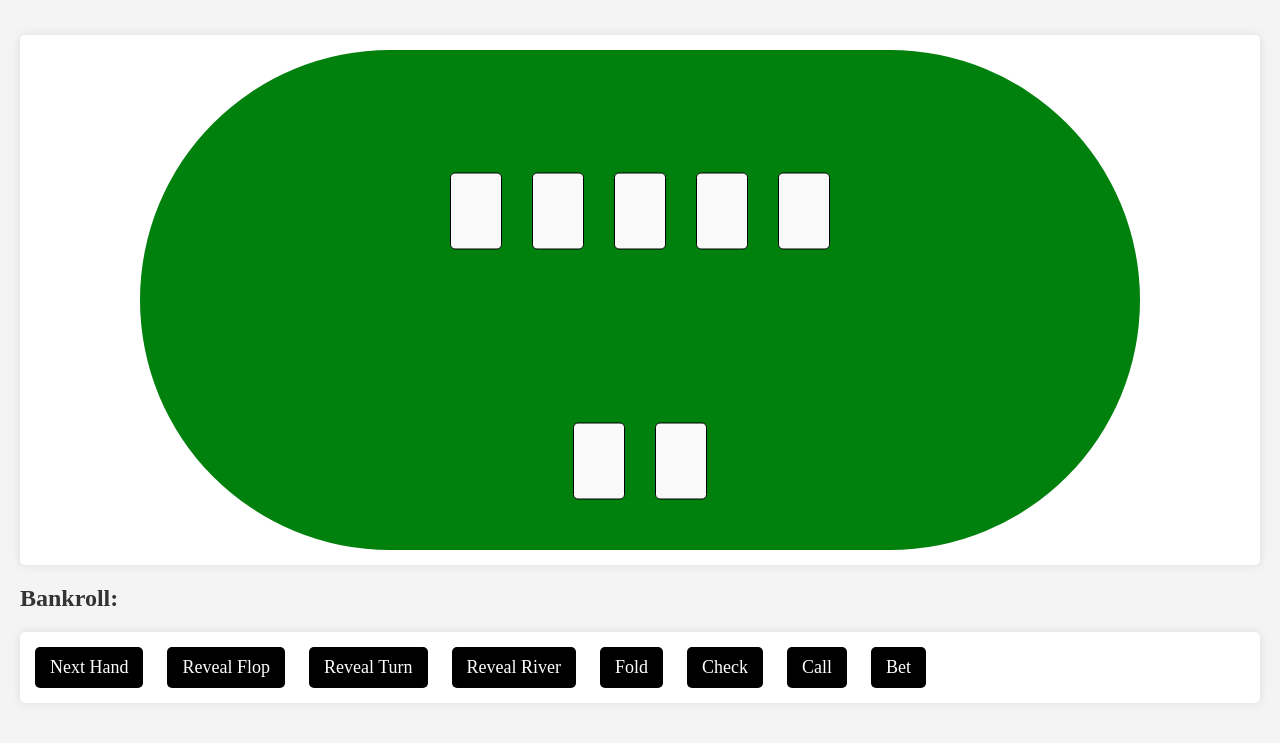
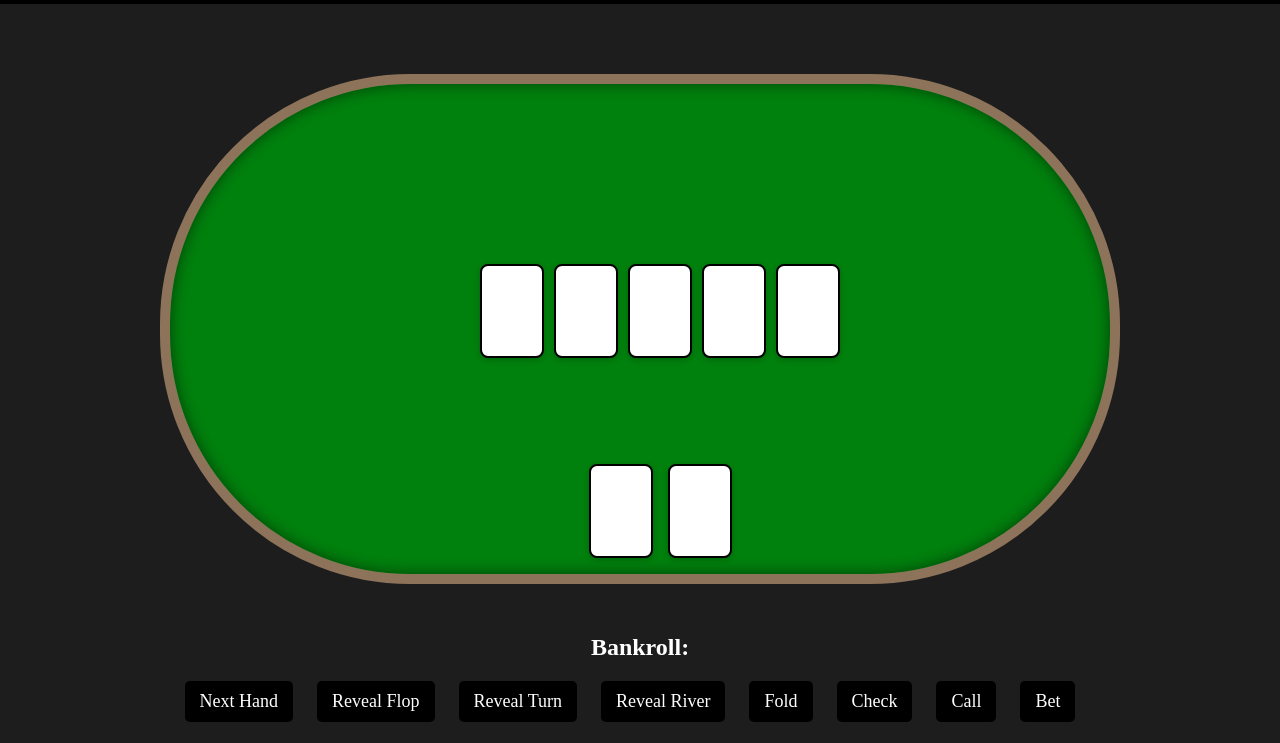
Before and after one commit to CS196Illinois/FA24-Group16, a plain HTML site: page Frontend/index.html in a window 1280 px wide. Shown: the part 92-835 px from the top of the page. Drawn offline with Linux system fonts and the light colour scheme; a web font is replaced by a local one.

Commit message:
updated css

```diff
--- a/Frontend/styles.css
+++ b/Frontend/styles.css
@@ -1,53 +1,87 @@
+@import url('https://fonts.googleapis.com/css2?family=JQKAs+Wild&display=swap');
+
 body {
     font-family: 'Times New Roman', Times, serif;
     margin: 0;
     padding: 0;
-    background-color: #f4f4f4;
+    background-color: #1d1d1d;
 }
-
 
 header {
     background: #000000;
     color: #fff;
     padding: 20px 0;
     text-align: center;
+    font-family: 'JQKAs Wild', cursive;
 }
-
 
 h1 {
     margin: 0;
-    font-size: 2.5em;
+    font-size: 3em;
+    font-family: 'Lobster', cursive;
+    color: #f4a261;
+    text-shadow: 2px 2px 8px rgba(0, 0, 0, 0.7);
 }
 
-
 h2 {
-    color: #333;
+    color: white;
 }
-
-
 main {
     padding: 20px;
+    text-align: center;
 }
-
-
-section {
-    margin: 20px 0;
-    padding: 15px;
-    background: #fff;
-    border-radius: 5px;
-    box-shadow: 0 0 10px rgba(0, 0, 0, 0.1);
-}
-
 
 .oval {
     position: relative;
-    width: 1000px;
-    height: 500px;
+    width: 900px;
+    height: 450px;
     background: #00810d;
     border-radius: 250px;
-    margin: auto;
+    margin: 50px auto;
+    box-shadow: inset 0 0 15px rgba(0, 0, 0, 0.5);
+    display: flex;
+    justify-content: center;
+    align-items: center;
+    padding: 20px;
+    border: 10px solid #8e735b;
 }
 
+#community {
+    display: flex;
+    gap: 10px;
+    justify-content: center;
+    position: absolute;
+    bottom: 350px;
+    width: 100%;
+}
+
+#hand {
+    display: flex;
+    justify-content: center;
+    gap: 15px;
+    position: absolute;
+    bottom: 150px;
+    width: 100%;
+}
+
+.card {
+    width: 60px;
+    height: 90px;
+    border: 2px solid #000;
+    text-align: center;
+    line-height: 90px;
+    font-size: 24px;
+    background-color: #fff;
+    color: #000;
+    border-radius: 8px;
+    font-weight: bold;
+    box-shadow: 0 2px 6px rgba(0, 0, 0, 0.2);
+    transition: transform 0.2s;
+}
+
+.card:hover {
+    transform: scale(1.1);
+}
 
 button {
     padding: 10px 15px;
@@ -61,78 +95,26 @@ button {
     margin-right: 20px;
 }
 
-
 button:hover {
     background: #6e747b;
+    transform: scale(1.05);
 }
 
-
-#hand, #community {
-    position: absolute; /* Position the hand container */
-    bottom: 150px; /* Center vertically within the oval */
-    left: 50%; /* Center horizontally within the oval */
-    transform: translate(-50%, -50%); /* Adjust to center */
-    display: flex; /* Use flexbox to align cards */
-    gap: 10px; /* Space between cards */
-}
-
-#community {
-    margin-bottom: 250px;
+.player {
+    text-align: center;
+    color: #fff;
+    font-size: 1.2em;
+    margin-top: 20px;
 }
 
 #fold-message {
-    color: red;
-    margin-top: 10px;
+    color: white;
     font-weight: bold;
     font-size: 50px;
     text-align: center;
+    position: absolute;
+    top: 50%; /* Vertically center the message */
+    left: 50%; /* Horizontally center the message */
+    transform: translate(-50%, -50%); /* Adjust to perfectly center it */
+    width: 80%;
 }
-
-.card {
-    display: inline-block;
-    width: 50px;
-    height: 75px;
-    border: 1px solid #000;
-    margin: 5px;
-    text-align: center;
-    line-height: 75px;
-    font-size: 24px;
-    background-color: #f9f9f9;
-    border-radius: 5px;
-	margin: 10px;
-}
-
-.card:nth-child(1) {
-    bottom: 200px;
-    left: 650px;
-}
-
-.card:nth-child(2) {
-    bottom: 200px;
-    left: 750px;
-}
-
-.card:nth-child(3) {
-    bottom: 500px;
-    left: 650px;
-}
-
-.card:nth-child(4) {
-    bottom: 500px;
-    left: 750px;
-}
-
-.card:nth-child(5) {
-    bottom: 500px;
-    left: 650px;
-}
-
-.card:nth-child(6) {
-    bottom: 200px;
-    left: 850px;
-}
-
-.card:nth-child(7) {
-    bottom: 200px;
-    left: 650px;
-}
```
